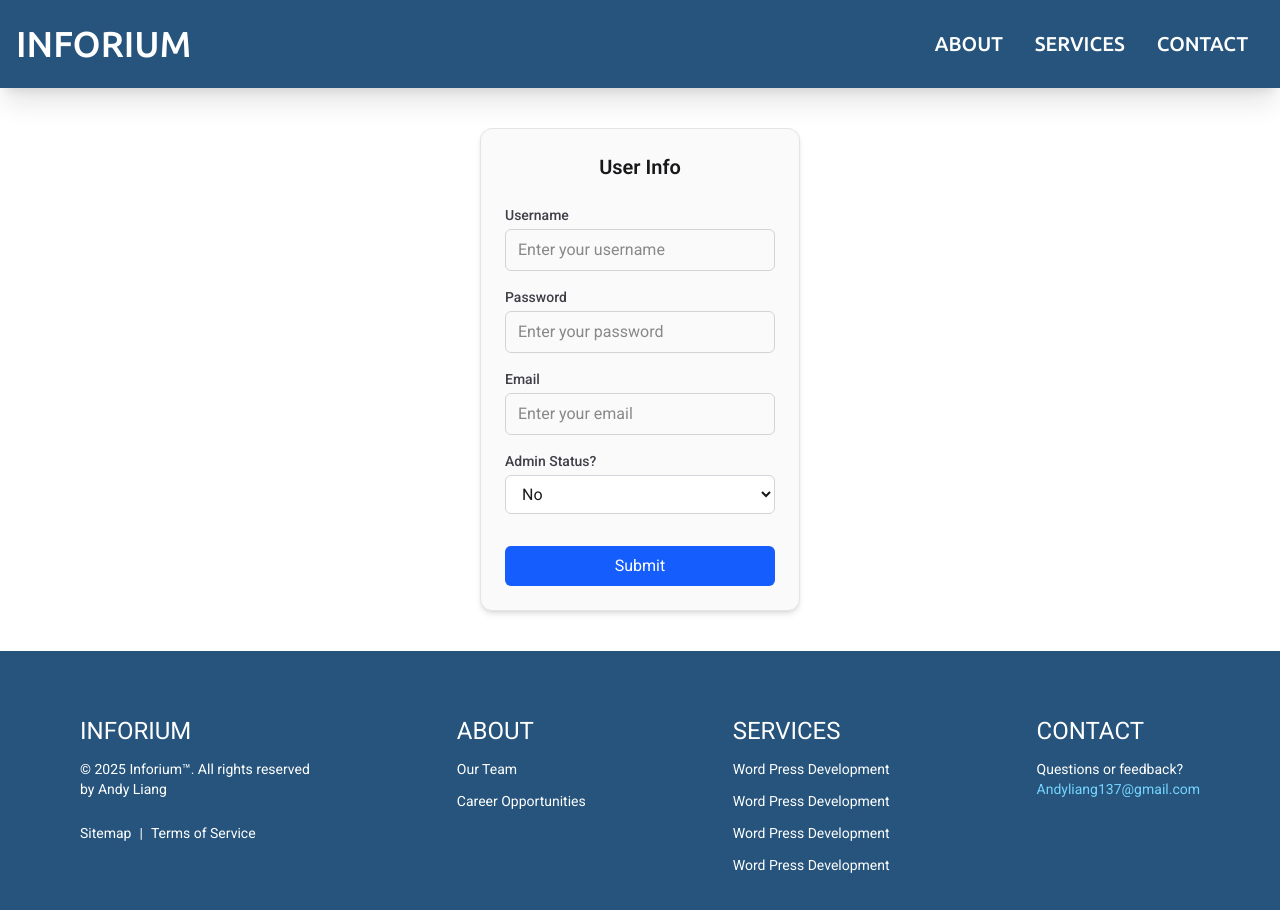
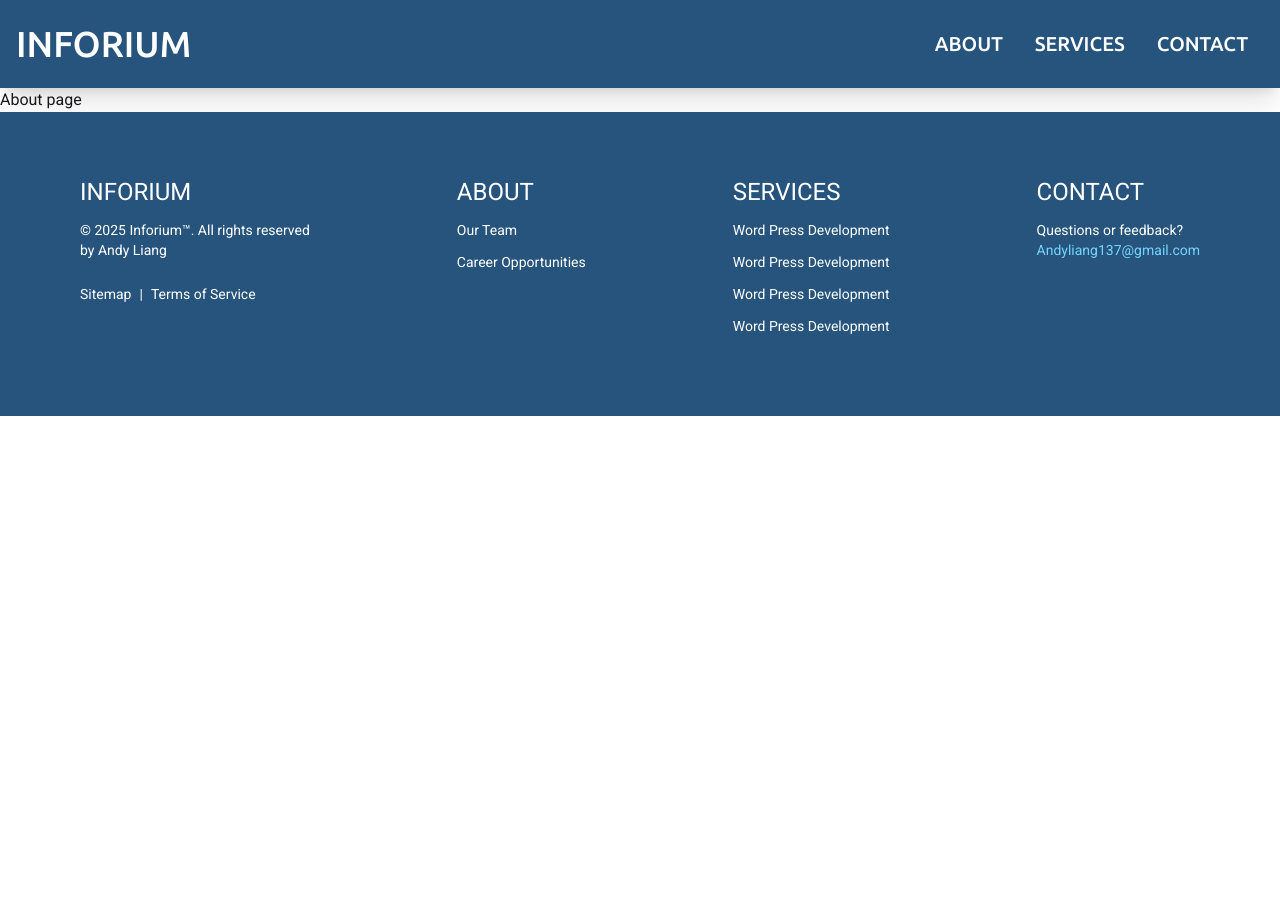
Before and after one commit to Andy-yun-liang/responsivedesigndemo, a React (Vite) app: page /about in a window 1280 px wide. Shown: the top 910 px of the page. After the commit the page ends 800 px from the top, so only its background shows below. Built offline with nearby package versions, Linux system fonts and the light colour scheme.

Commit message:
Added JsConfig/ Refactored routing: Added jsconfig to avoid long nested file paths, added login portal

```diff
--- /dev/null
+++ b/jsconfig.json
@@ -0,0 +1,6 @@
+{
+    "compilerOptions": {
+      "baseUrl": "src"
+    },
+    "include": ["src"]
+  }
--- a/package.json
+++ b/package.json
@@ -15,7 +15,8 @@
     "react": "^19.0.0",
     "react-dom": "^19.0.0",
     "react-router-dom": "^7.5.0",
-    "tailwindcss": "^4.1.2"
+    "tailwindcss": "^4.1.2",
+    "vite-jsconfig-paths": "^2.0.1"
   },
   "devDependencies": {
     "@eslint/js": "^9.21.0",
--- a/src/App.jsx
+++ b/src/App.jsx
@@ -1,26 +1,23 @@
 import { BrowserRouter, Link, Routes, Route } from "react-router-dom";
-import Navbar from "./components/Navbar";
-import Footer from "./components/Footer";
 import Home from "./pages/Home";
 import Services from "./pages/Services";
 import About from "./pages/About";
 import Contact from "./pages/Contact";
-
+import Admin from "./pages/Admin";
+import MainLayout from "./layouts/MainLayout";
 
 const App = () => {
   return (
     <BrowserRouter>
-      <div className="font-roboto">
-        <Navbar />
-        <Routes>
-          <Route path="/" element={<Home/>} />
-          <Route path="/about" element={<About/>} />
-          <Route path="/services" element={<Services/>} />
-          <Route path="/contact" element={<Contact/>} />
-
-        </Routes>
-        <Footer />
-      </div>
+      <Routes>
+        <Route element={<MainLayout />}>
+          <Route path="/" element={<Home />} />
+          <Route path="/about" element={<About />} />
+          <Route path="/services" element={<Services />} />
+          <Route path="/contact" element={<Contact />} />
+        </Route>
+        <Route path="/admin-portal" element={<Admin />} />
+      </Routes>
     </BrowserRouter>
   );
 };
--- a/src/components/Hero/index.jsx
+++ b/src/components/Hero/index.jsx
@@ -1,4 +1,4 @@
-import hero from "../../assets/heroImage.jpg";
+import hero from "assets/heroImage.jpg";
 
 const Hero = () => {
   return (
--- a/src/components/Navbar/index.jsx
+++ b/src/components/Navbar/index.jsx
@@ -23,6 +23,7 @@ const Navbar = () => {
             <Link to = "/contact" className="text-xl font-medium mx-4 hover:text-andygold transition-colors duration-500 ease-in-out">
               CONTACT
             </Link>
+
           </div>
 
           <button
--- /dev/null
+++ b/src/dataService/mainDataServices.js
@@ -0,0 +1,30 @@
+
+export const getData = async (operation, endpoint, body = null) => {
+    const url = `http://localhost:8000${endpoint}`;
+
+    const requestOptions = {
+      method: operation.toUpperCase(), // <-- This sets the HTTP method for fetch
+      headers: {
+        "Content-Type": "application/x-www-form-urlencoded",
+      },
+    };
+
+    if (body) {
+      requestOptions.body = new URLSearchParams(body).toString();
+    }
+
+    try {
+      const response = await fetch(url, requestOptions);
+
+      if (!response.ok) {
+        throw new Error(`Request failed with status ${response.status}`);
+      }
+
+      const data = await response.json();
+      console.log(`${operation} response:`, data);
+      return data;
+    } catch (error) {
+      console.error(`${operation} failed:`, error);
+      return null;
+    }
+  };
--- /dev/null
+++ b/src/layouts/MainLayout.jsx
@@ -0,0 +1,15 @@
+import { Outlet } from "react-router-dom";
+import Navbar from "../components/Navbar";
+import Footer from "../components/Footer";
+
+const MainLayout = () => {
+  return (
+    <div className="font-roboto">
+      <Navbar />
+      <Outlet />
+      <Footer />
+    </div>
+  );
+};
+
+export default MainLayout;
--- a/src/pages/About/index.jsx
+++ b/src/pages/About/index.jsx
@@ -1,127 +1,7 @@
-import { useState } from "react";
+
 
 const About = () => {
-  const [formData, setFormData] = useState({
-    username: "",
-    password: "",
-    email: "",
-    admin: "false",
-  });
-
-  const handleChange = (e) => {
-    const { id, value } = e.target;
-    setFormData((prev) => ({
-      ...prev,
-      [id]: value,
-    }));
-  };
-
-  const handleSubmit = async (e) => {
-    e.preventDefault();
-
-    const payload = {
-      ...formData,
-      admin: formData.admin === "true", // convert string to boolean
-    };
-
-    console.log("Submitting:", payload);
-
-    try {
-      const response = await fetch("http://localhost:8000/auth/", {
-        method: "POST",
-        headers: {
-          "Content-Type": "application/json",
-        },
-        body: JSON.stringify(payload),
-      });
-
-      const data = await response.json();
-      console.log("Response:", data);
-    } catch (error) {
-      console.error("Error submitting form:", error);
-    }
-    setFormData({
-        username: "",
-        password: "",
-        email: "",
-        admin: "false",
-      });
-  };
-
-  return (
-    <div className="flex justify-center my-10">
-      <form
-        onSubmit={handleSubmit}
-        className="flex flex-col gap-4 border border-zinc-200 bg-zinc-50 p-6 rounded-xl shadow-md w-80"
-      >
-        <h2 className="text-xl font-semibold text-center mb-2">User Info</h2>
-
-        <div className="flex flex-col">
-          <label htmlFor="username" className="mb-1 text-sm font-medium text-zinc-700">
-            Username
-          </label>
-          <input
-            id="username"
-            type="text"
-            value={formData.username}
-            onChange={handleChange}
-            placeholder="Enter your username"
-            className="border border-zinc-300 rounded-md px-3 py-2 focus:outline-none focus:ring-2 focus:ring-blue-400"
-          />
-        </div>
-
-        <div className="flex flex-col">
-          <label htmlFor="password" className="mb-1 text-sm font-medium text-zinc-700">
-            Password
-          </label>
-          <input
-            id="password"
-            type="password"
-            value={formData.password}
-            onChange={handleChange}
-            placeholder="Enter your password"
-            className="border border-zinc-300 rounded-md px-3 py-2 focus:outline-none focus:ring-2 focus:ring-blue-400"
-          />
-        </div>
-
-        <div className="flex flex-col">
-          <label htmlFor="email" className="mb-1 text-sm font-medium text-zinc-700">
-            Email
-          </label>
-          <input
-            id="email"
-            type="email"
-            value={formData.email}
-            onChange={handleChange}
-            placeholder="Enter your email"
-            className="border border-zinc-300 rounded-md px-3 py-2 focus:outline-none focus:ring-2 focus:ring-blue-400"
-          />
-        </div>
-
-        <div className="flex flex-col">
-          <label htmlFor="admin" className="mb-1 text-sm font-medium text-zinc-700">
-            Admin Status?
-          </label>
-          <select
-            id="admin"
-            value={formData.admin}
-            onChange={handleChange}
-            className="border border-zinc-300 rounded-md px-3 py-2 bg-white focus:outline-none focus:ring-2 focus:ring-blue-400"
-          >
-            <option value="true">Yes</option>
-            <option value="false">No</option>
-          </select>
-        </div>
-
-        <button
-          type="submit"
-          className="mt-4 bg-blue-600 text-white py-2 rounded-md hover:bg-blue-700 transition-colors"
-        >
-          Submit
-        </button>
-      </form>
-    </div>
-  );
+  return <div>About page</div>;
 };
 
 export default About;
--- /dev/null
+++ b/src/pages/Admin/index.jsx
@@ -0,0 +1,81 @@
+import { useState } from "react";
+import { getData } from "dataService/mainDataServices";
+const Admin = () => {
+  const [username, setUsername] = useState("");
+  const [password, setPassword] = useState("");
+
+  const handleSubmit = async (event) => {
+    event.preventDefault();
+
+    const formBody = new URLSearchParams();
+    formBody.append("username", username);
+    formBody.append("password", password);
+
+    // You can now make the API request here with your helper function
+    const response = await getData("POST", "/auth/login", formBody);
+
+    // Reset form fields after submit
+    setUsername("");
+    setPassword("");
+
+    // Handle response (e.g., store token, display error, etc.)
+    if (response && response.access_token) {
+      localStorage.setItem("access_token", response.access_token);
+      console.log("Login successful!");
+    } else {
+      console.error("Login failed");
+    }
+  };
+
+  return (
+    <div className="flex justify-center my-10">
+      <form
+        className="flex flex-col gap-4 border border-zinc-200 bg-zinc-50 p-6 rounded-xl shadow-md w-80"
+        onSubmit={handleSubmit}
+      >
+        <h2 className="text-2xl font-semibold text-start mb-2">Admin Login</h2>
+
+        <div className="flex flex-col">
+          <label
+            htmlFor="username"
+            className="mb-1 text-sm font-medium text-zinc-700"
+          >
+            Username
+          </label>
+          <input
+            className="border border-zinc-300 rounded-md px-3 py-2 focus:outline-none focus:ring-2 focus:ring-blue-400"
+            id="username"
+            type="text"
+            value={username}
+            onChange={(event) => setUsername(event.target.value)}
+          />
+        </div>
+
+        <div className="flex flex-col">
+          <label
+            htmlFor="password"
+            className="mb-1 text-sm font-medium text-zinc-700"
+          >
+            Password
+          </label>
+          <input
+            className="border border-zinc-300 rounded-md px-3 py-2 focus:outline-none focus:ring-2 focus:ring-blue-400"
+            id="password"
+            type="password"
+            value={password}
+            onChange={(event) => setPassword(event.target.value)}
+          />
+        </div>
+
+        <button
+          type="submit"
+          className="mt-auto bg-andyblue text-white py-2 rounded-md hover:bg-andydarkblue transition-colors"
+        >
+          Login
+        </button>
+      </form>
+    </div>
+  );
+};
+
+export default Admin;
--- a/vite.config.js
+++ b/vite.config.js
@@ -1,10 +1,10 @@
 import { defineConfig } from 'vite'
 import react from '@vitejs/plugin-react'
 import tailwindcss from '@tailwindcss/vite'
-
+import jsconfigPaths from 'vite-jsconfig-paths'
 
 
 // https://vite.dev/config/
 export default defineConfig({
-  plugins: [react(),tailwindcss()],
+  plugins: [react(),tailwindcss(),jsconfigPaths()],
 })
```
Also changed, not shown: 1 other file (tests, documents, lock files or other folders).
